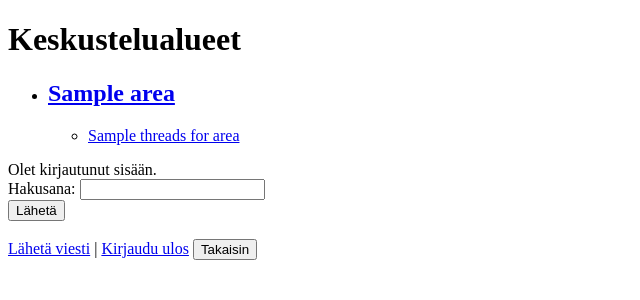
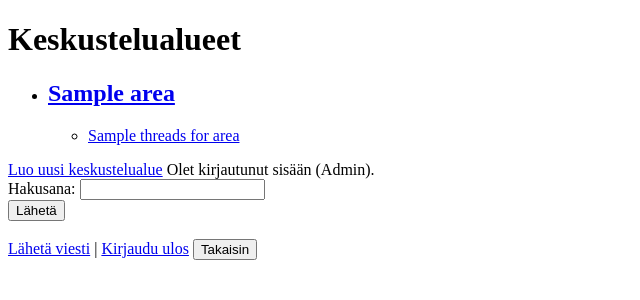
Before and after one commit to F4U57O/tsoha-chat, a Flask app: template templates/index.html in a window 1280 px wide. Shown: the top 300 px of the page, without its empty margins (0-640 px from the left). Run offline with Flask 3, Linux system fonts and the light colour scheme; the visitor is signed in with stand-in values (Sample User, id 1); the template is opened without the code that fills it: most values are stand-ins (such as "Sample title", 1, 10 or a date in 2020).

Commit message:
Show if admin, edit for admin

```diff
--- a/templates/index.html
+++ b/templates/index.html
@@ -19,8 +19,11 @@
   </ul>
 </body>
 </html>
+{% if session["user_role"] == "admin" %}
+<a href="/create_area">Luo uusi keskustelualue</a>
+{% endif %}
 {% if session.user_id %}
-Olet kirjautunut sisään.
+  Olet kirjautunut sisään {% if session["user_role"] == "admin" %} (Admin){% endif %}.
 <form action="/result" method="GET">
 Hakusana: <input type="text" name="query">
 <br>
```
